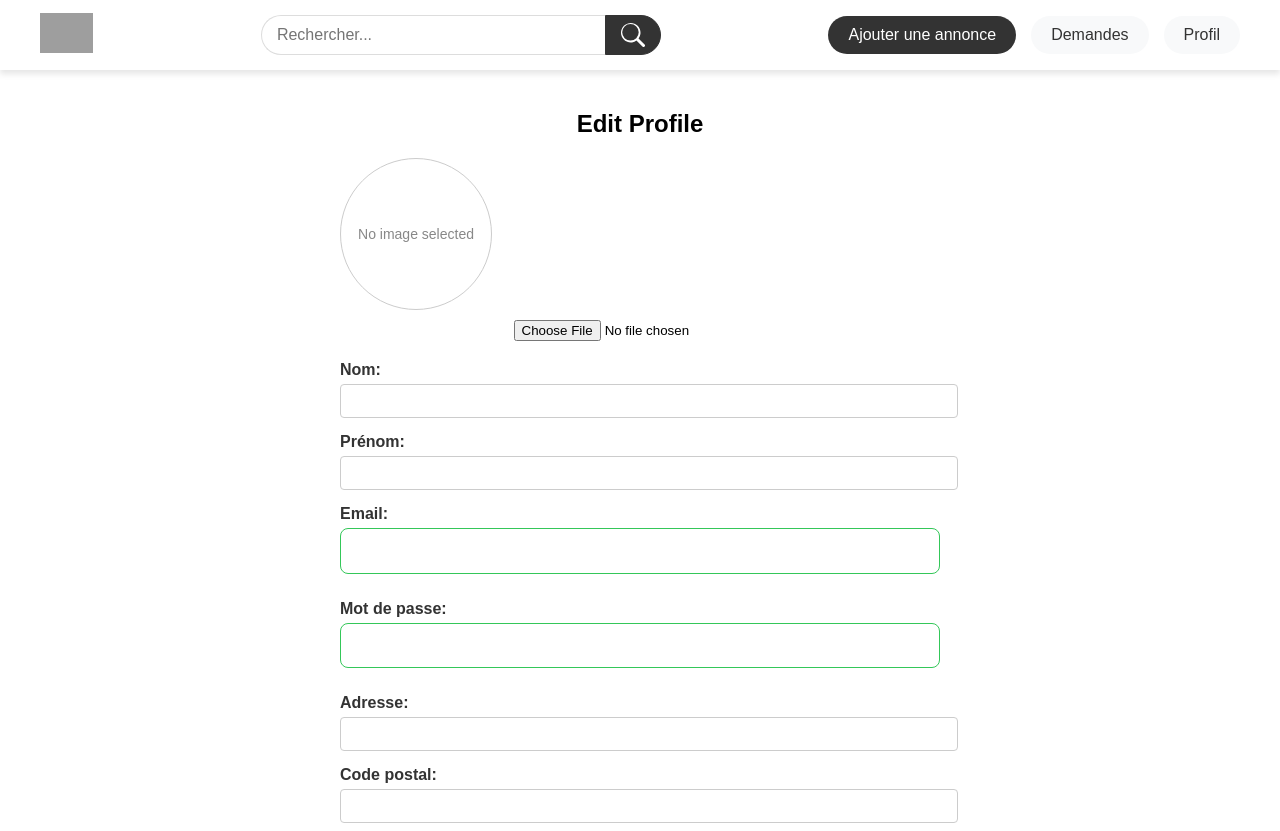
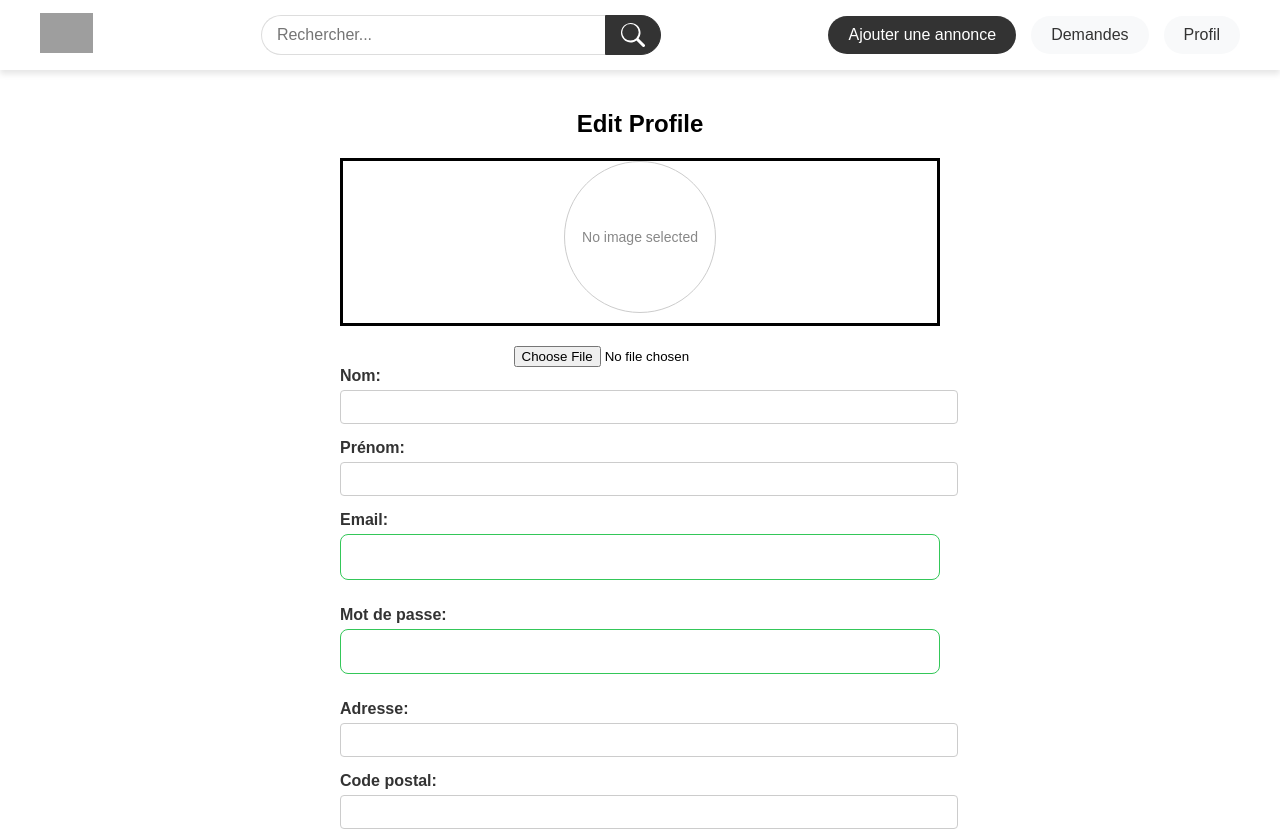
Before and after one commit to buildESP/BuildESP, a React (Create React App) app in the folder fadelfront/: page /editprofile in a window 1280 px wide. Shown: the top 831 px of the page. Built offline with nearby package versions, Linux system fonts and the light colour scheme; grey boxes are pictures that could not be loaded.

Commit message:
[ADD] editer profile style

```diff
--- a/fadelfront/src/components/editProfileC/EditProfileC.js
+++ b/fadelfront/src/components/editProfileC/EditProfileC.js
@@ -65,14 +65,18 @@ const EditProfileC = () => {
                                 </span>
                             )}
                         </div>
-                        <input
+
+
+                    </div>
+                    <div>
+                            <input
                             type="file"
                             id="profilePicture"
                             accept="image/*"
                             onChange={handlePictureChange}
                             className="profile-picture-input"
                         />
-                    </div>
+                        </div>
                     <div className="form-group">
                         <label htmlFor="nom">Nom:</label>
                         <input
--- a/fadelfront/src/components/editProfileC/editProfile.css
+++ b/fadelfront/src/components/editProfileC/editProfile.css
@@ -2,16 +2,22 @@
     padding: 20px;
     max-width: 600px;
     margin: 0 auto;
+
 }
 
 .edit-profile-container h2 {
     text-align: center;
     margin-bottom: 20px;
+
 }
 
 .profile-picture-section {
     margin-bottom: 20px;
     text-align: center;
+    border: solid;
+    display: flex;
+    justify-content: center;
+
 }
 
 .profile-picture-label {
```
